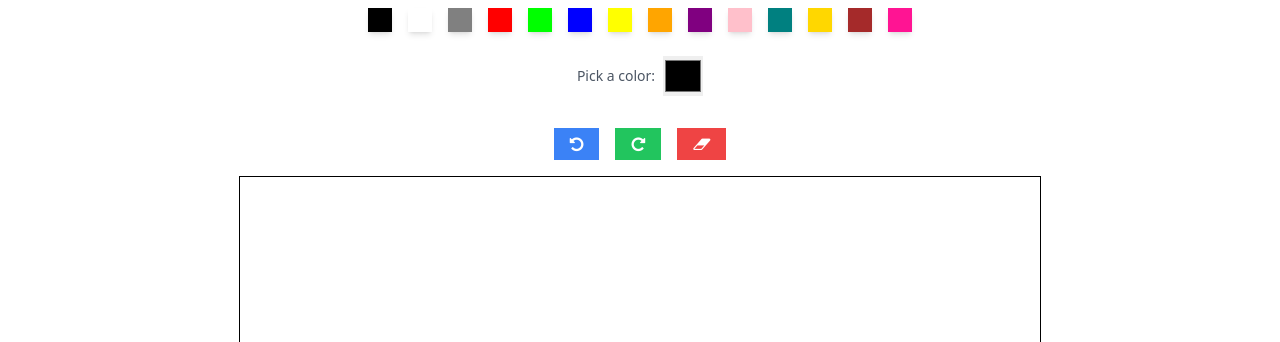
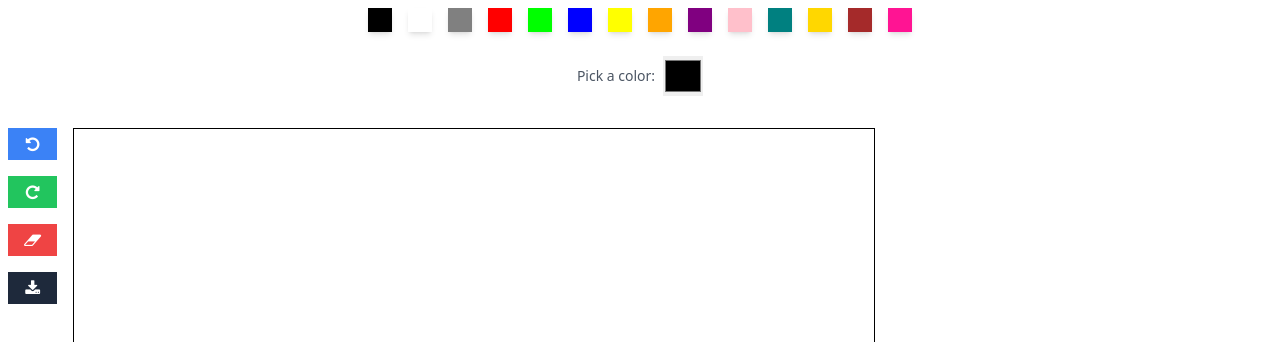
Before and after one commit to Eva-Wamuyu/Sketchy, an Angular app: page / in a window 1280 px wide. Shown: the top 342 px of the page. Built offline with nearby package versions, Linux system fonts and the light colour scheme.

Commit message:
add download sketch functinality some css

```diff
--- a/src/app/components/canvas/canvas.component.html
+++ b/src/app/components/canvas/canvas.component.html
@@ -1,8 +1,9 @@
-<div class="flex flex-col items-center space-y-4">
+<div class="container flex flex-col items-center space-y-4">
   <div class="w-full md:w-auto mb-4">
     <app-palette (colorSelected)="changeColor($event)"></app-palette>
   </div>
-  <div class="flex justify-center items-center space-x-4">
+  <div class="flex flex-col md:flex-row items-center md:items-start space-y-4 md:space-y-0 space-x-4 w-full md:ms-4">
+    <div class="flex md:flex-col space-x-4 md:space-x-0 md:space-y-4">
       <button class="btn btn-sm bg-blue-500 text-white px-4 py-1 hover:bg-blue-600 transition duration-300 focus:outline-none focus:ring-2 focus:ring-blue-500 focus:ring-opacity-50"
               (click)="undoCanvas()">
           <i class="fa fa-undo"></i>
@@ -15,9 +16,11 @@
               (click)="clearCanvas()">
           <i class="fa fa-eraser"></i>
       </button>
+      <button class="btn btn-sm bg-slate-800 text-white px-4 py-1 hover:bg-slate-950 transition duration-300 focus:outline-none focus:ring-2 focus:ring-opacity-50"
+            (click)="downloadCanvas()" >
+        <i class="fa fa-download"></i>
+    </button>
     </div>
-
-
-
   <canvas #canvas width="800" height="600" class="border-2 border-black"></canvas>
   </div>
+</div>
--- a/src/app/components/canvas/canvas.component.ts
+++ b/src/app/components/canvas/canvas.component.ts
@@ -109,6 +109,7 @@ export class CanvasComponent implements OnInit {
 
   }
 
+
   undoCanvas(){
 
   }
@@ -117,4 +118,27 @@ export class CanvasComponent implements OnInit {
 
   }
 
+  downloadCanvas() {
+    const BACKGROUND_COLOR: string = '#FFFFFF';
+
+    const canvas = this.canvas.nativeElement;
+    const tempCanvas = document.createElement('canvas');
+    const tempCtx = tempCanvas.getContext('2d')!;
+
+    tempCanvas.width = canvas.width;
+    tempCanvas.height = canvas.height;
+    tempCtx.fillStyle = BACKGROUND_COLOR;
+    tempCtx.fillRect(0, 0, tempCanvas.width, tempCanvas.height);
+    tempCtx.drawImage(canvas, 0, 0);
+
+
+    const link = document.createElement('a');
+    link.href = tempCanvas.toDataURL('image/png');
+    link.download = 'sketchy.png';
+    link.click();
+
+  }
+
+
+
 }
--- a/src/styles.css
+++ b/src/styles.css
@@ -2,3 +2,8 @@
 @tailwind base;
 @tailwind components;
 @tailwind utilities;
+*{
+  margin: 0;
+  padding: 0;
+  box-sizing: border-box;
+}
```
Also changed, not shown: 1 other file (tests, documents, lock files or other folders). Lines whose indentation alone changed are shown as unchanged.
